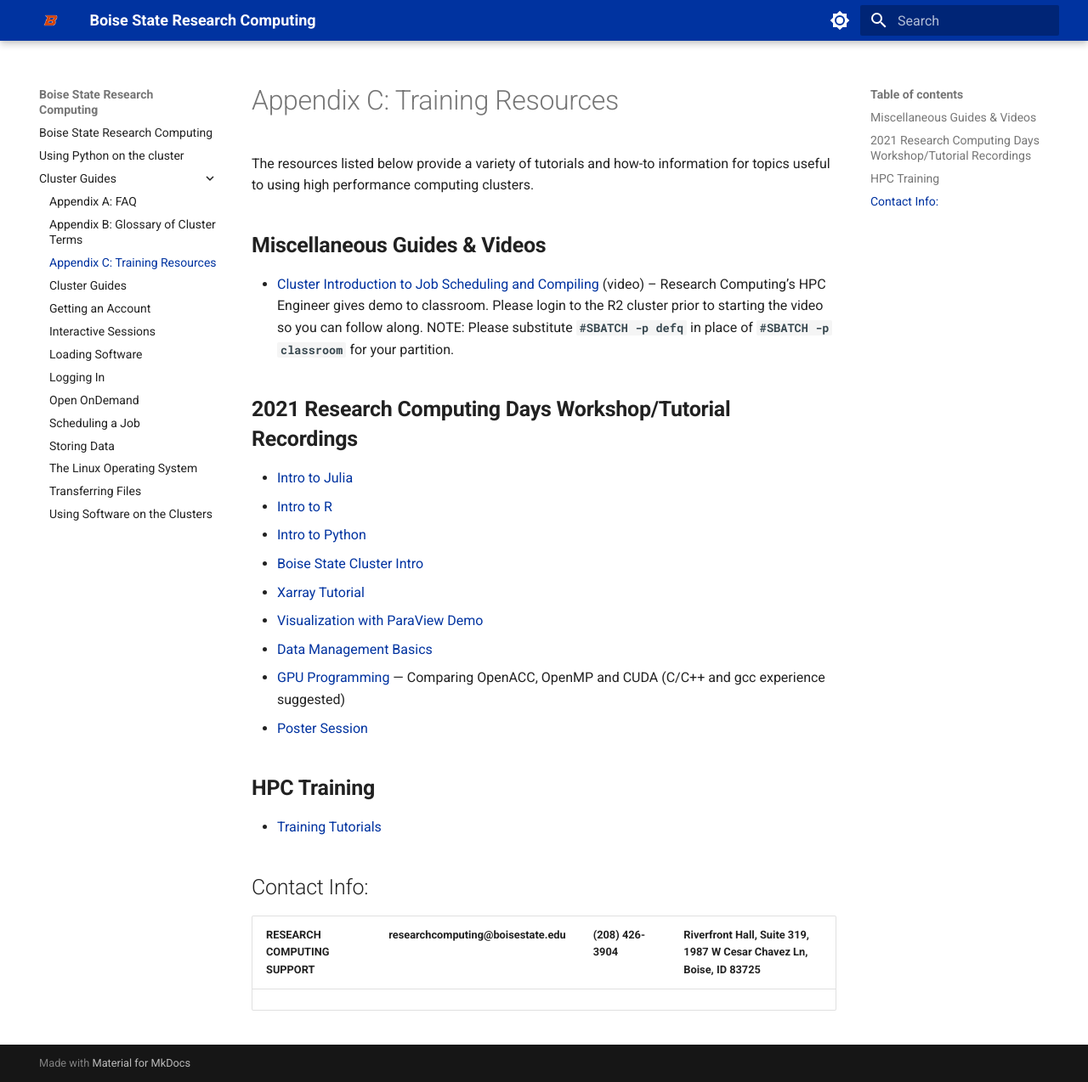
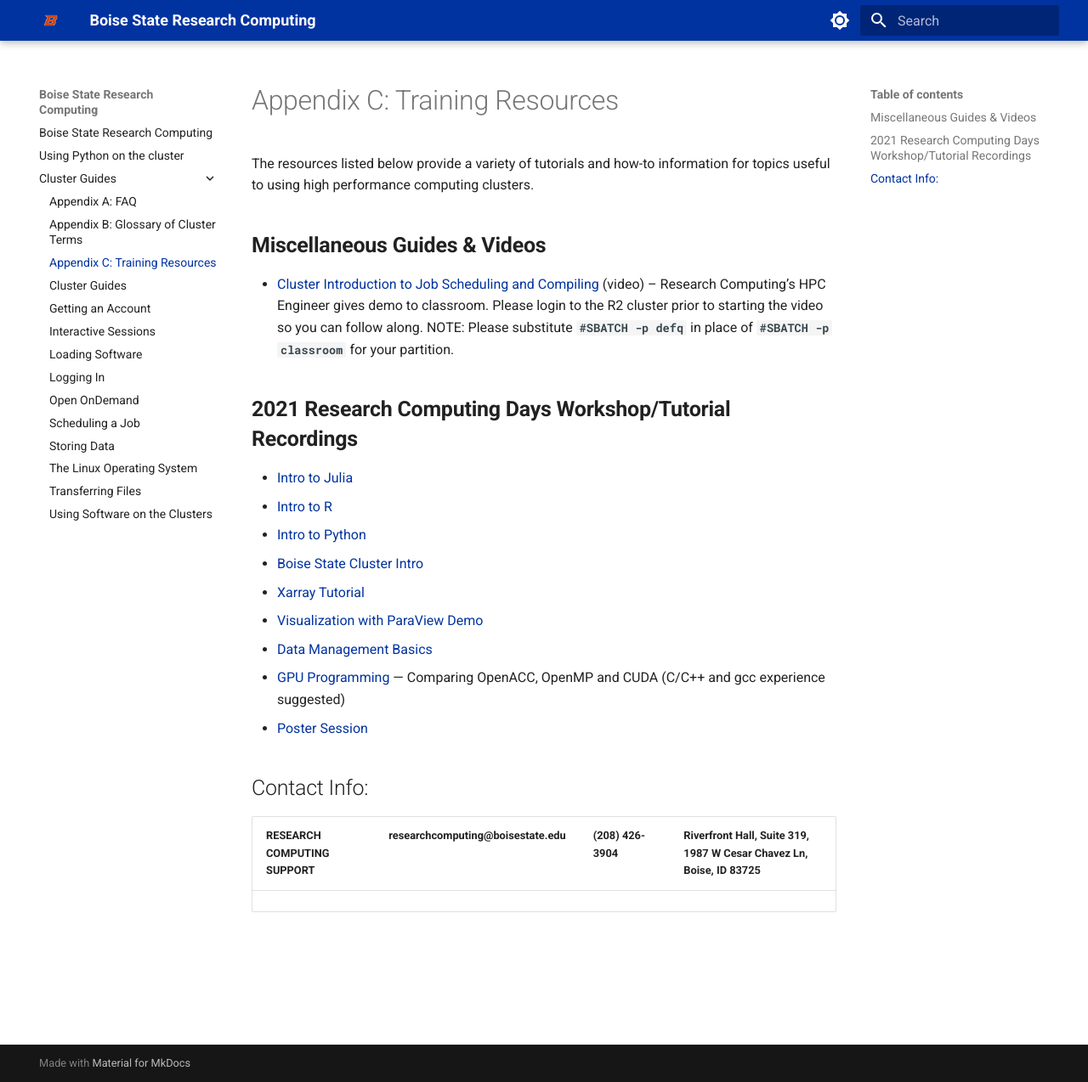
Before and after one commit to bsurc/docs, an MkDocs documentation site: the page built from docs/Cluster Guides/Appendix_C:_Training_Resources.md, in a window 1280 px wide and 1274 px high. Shown: the whole window at 85% size. Built offline with MkDocs 1.6.1 and Material for MkDocs 9.7.7, drawn with Linux system fonts in a browser that asks for light colours.

Commit message:
Update docs/Cluster Guides/Appendix_C:_Training_Resources.md

```diff
--- a/docs/Cluster Guides/Appendix_C:_Training_Resources.md
+++ b/docs/Cluster Guides/Appendix_C:_Training_Resources.md
@@ -18,8 +18,6 @@ The resources listed below provide a variety of tutorials and how-to information
 - [GPU Programming](https://boisestate.hosted.panopto.com/Panopto/Pages/Viewer.aspx?id=6984ff57-18db-4658-a8f9-acfd00e8e9e9) — Comparing OpenACC, OpenMP and CUDA (C/C++ and gcc experience suggested)
 - [Poster Session](https://boisestate.hosted.panopto.com/Panopto/Pages/Viewer.aspx?id=e9b7159b-b213-4465-8820-acfd00e9b303)
 
-## **HPC Training**
-- [Training Tutorials](https://docs.google.com/document/d/1WNGomJh-S289bdo7t1J4Cz7EjphW5PX47i02xCwbqIY/edit?usp=sharing)
 
 ## Contact Info:
 
```
